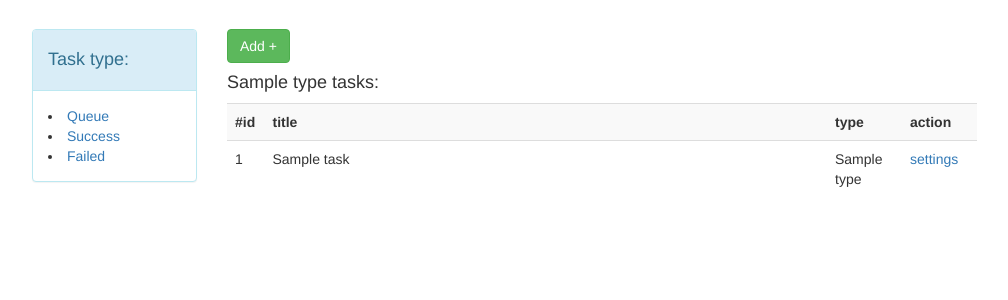
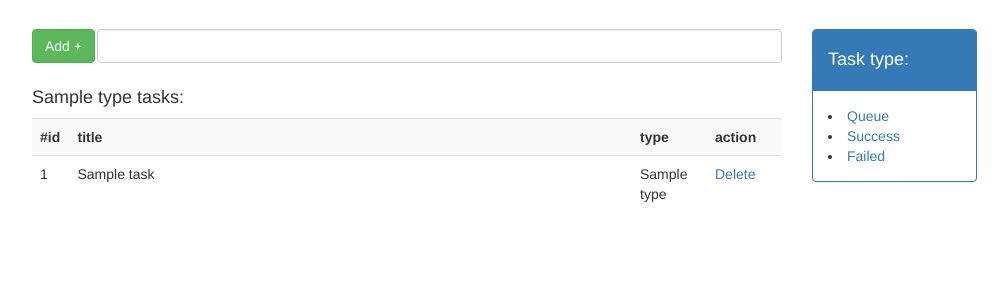
Before and after one commit to romanchervyakov/tasky.1, a PHP site: template views/account/account.twig in a window 1280 px wide. Shown: the part 51-351 px from the top of the page, without its empty margins (38-1046 px from the left). Run offline with PHP 8.4, Linux system fonts and the light colour scheme; the template is opened without the code that fills it: most values are stand-ins (such as "Sample title", 1, 10 or a date in 2020); some libraries are stand-ins or nearby versions.

Commit message:
Inserted task

```diff
--- a/views/account/account.twig
+++ b/views/account/account.twig
@@ -18,24 +18,20 @@
     <br>
     <br>
     <div class="row">
-        <div class="col-xs-2">
-            <div class="panel panel-info">
-                <div class="panel-heading"><h4>Task type:</h4></div>
-                <div class="panel-body">
-                    <li>
-                        <a href="{{ app.url_generator.generate('account') }}">Queue</a>
-                    </li>
-                    <li>
-                        <a href="{{ app.url_generator.generate('account') }}/success">Success</a>
-                    </li>
-                    <li>
-                        <a href="{{ app.url_generator.generate('account') }}/failed">Failed</a>
-                    </li>
+        <div class="col-xs-8">
+            <form class="form-horizontal" method="post" action="{{ app.url_generator.generate('create') }}">
+                <fieldset>
+                    <div class="form-group">
+                        <div class="col-lg-1">
+                            <button type="submit" class="btn btn-success">Add +</button>
+                        </div>
+                        <div class="col-lg-11">
+                            <input type="text" class="form-control" id="task" name="title">
                         </div>
                     </div>
-        </div>
-        <div class="col-xs-8">
-            <div class="btn btn-success">Add +</div>
+                </fieldset>
+                </fieldset>
+            </form>
             <h4>{{ type }} tasks:</h4>
             <table class="table table-striped table-hover">
                 <tr>
@@ -61,12 +57,31 @@
                                 {{ task.type }}
                             </span>
                         </td>
-                        <td><a href="#">settings</a></td>
+                        <td>
+                            {% if task.type == 'queue' %}
+                                <a href="">Done</a>
+                            {% endif %}
+                            <a href="#">Delete</a></td>
                     </tr>
                 {% endfor %}
             </table>
         </div>
-
+        <div class="col-xs-2">
+            <div class="panel panel-primary">
+                <div class="panel-heading"><h4>Task type:</h4></div>
+                <div class="panel-body">
+                    <li>
+                        <a href="{{ app.url_generator.generate('account') }}">Queue</a>
+                    </li>
+                    <li>
+                        <a href="{{ app.url_generator.generate('account') }}/success">Success</a>
+                    </li>
+                    <li>
+                        <a href="{{ app.url_generator.generate('account') }}/failed">Failed</a>
+                    </li>
+                </div>
+            </div>
+        </div>
     </div>
 
 {% endblock %}
--- a/views/main.twig
+++ b/views/main.twig
@@ -6,7 +6,8 @@
        <!-- <link href="https://maxcdn.bootstrapcdn.com/bootswatch/3.3.5/journal/bootstrap.min.css" rel="stylesheet" integrity="sha256-bPSyJP9+ovy9/YbIwvZyX6r2M4PkiF01vt0zuDLUEzs= sha512-F4ep7hh9V7i7UvRF56Vq8VgjFIFGRVaE2y5UZ2FtIcMWoLFiDxTmHgnDm1XDZGcc6Vtp+kwtL0Kd3VA8uBMK9g==" crossorigin="anonymous">
     -->  <!--  <link href="https://maxcdn.bootstrapcdn.com/bootswatch/3.3.5/darkly/bootstrap.min.css" rel="stylesheet" integrity="sha256-IsefKVCcMUlgpXQgIMRsqbIqC6aP153JkybxTa7W7/8= sha512-mCNEsmR1i3vWAq8hnHfbCCpc6V5fP9t0N1fEZ1wgEPF/IKteFOYZ2uk7ApzMXkT71sDJ00f9+rVMyMyBFwsaQg==" crossorigin="anonymous">
       -->
-        <link href="https://maxcdn.bootstrapcdn.com/bootswatch/3.3.5/lumen/bootstrap.min.css" rel="stylesheet" integrity="sha256-kBMbBs0vxJSlN7T3a7hOLllj53zib5nbF7rn4NAKy04= sha512-PwtEPLjYjtwEveJNXQTih2qsQhTg4tjgIy0gruouyKN5NLD4G4jh+mMrf7cA2s5PVI71UlS8DBYr1iqrN7ivBg==" crossorigin="anonymous">
+       <!-- <link href="https://maxcdn.bootstrapcdn.com/bootswatch/3.3.5/lumen/bootstrap.min.css" rel="stylesheet" integrity="sha256-kBMbBs0vxJSlN7T3a7hOLllj53zib5nbF7rn4NAKy04= sha512-PwtEPLjYjtwEveJNXQTih2qsQhTg4tjgIy0gruouyKN5NLD4G4jh+mMrf7cA2s5PVI71UlS8DBYr1iqrN7ivBg==" crossorigin="anonymous">
+     --> <link href="https://maxcdn.bootstrapcdn.com/bootswatch/3.3.5/slate/bootstrap.min.css" rel="stylesheet" integrity="sha256-JcgoO7qVianjbv43Z5KinReHzk9/rEZg5m6z/ZZy3DI= sha512-rYMbEYJa5+7VkGdfAypdYHqwIdCNEBKh8lhKUNIv58tgHQuHHzXC/Bzf66BFDkTjq970Lc6OIEpgllKINGDCKQ==" crossorigin="anonymous">
         <style>
             .auth-form {
                 width: 400px;
@@ -21,6 +22,11 @@
 
     <body>
     <div class="container">
+        {% block navbar %}
+        {% endblock %}
+        {% block panel %}
+        {% endblock %}
+
         {% block content %}
         {% endblock %}
     </div>
```
Also changed, not shown: model/Task.php (+13 -2 lines), web/index.php (+15 -5 lines). Lines whose indentation alone changed are shown as unchanged.
